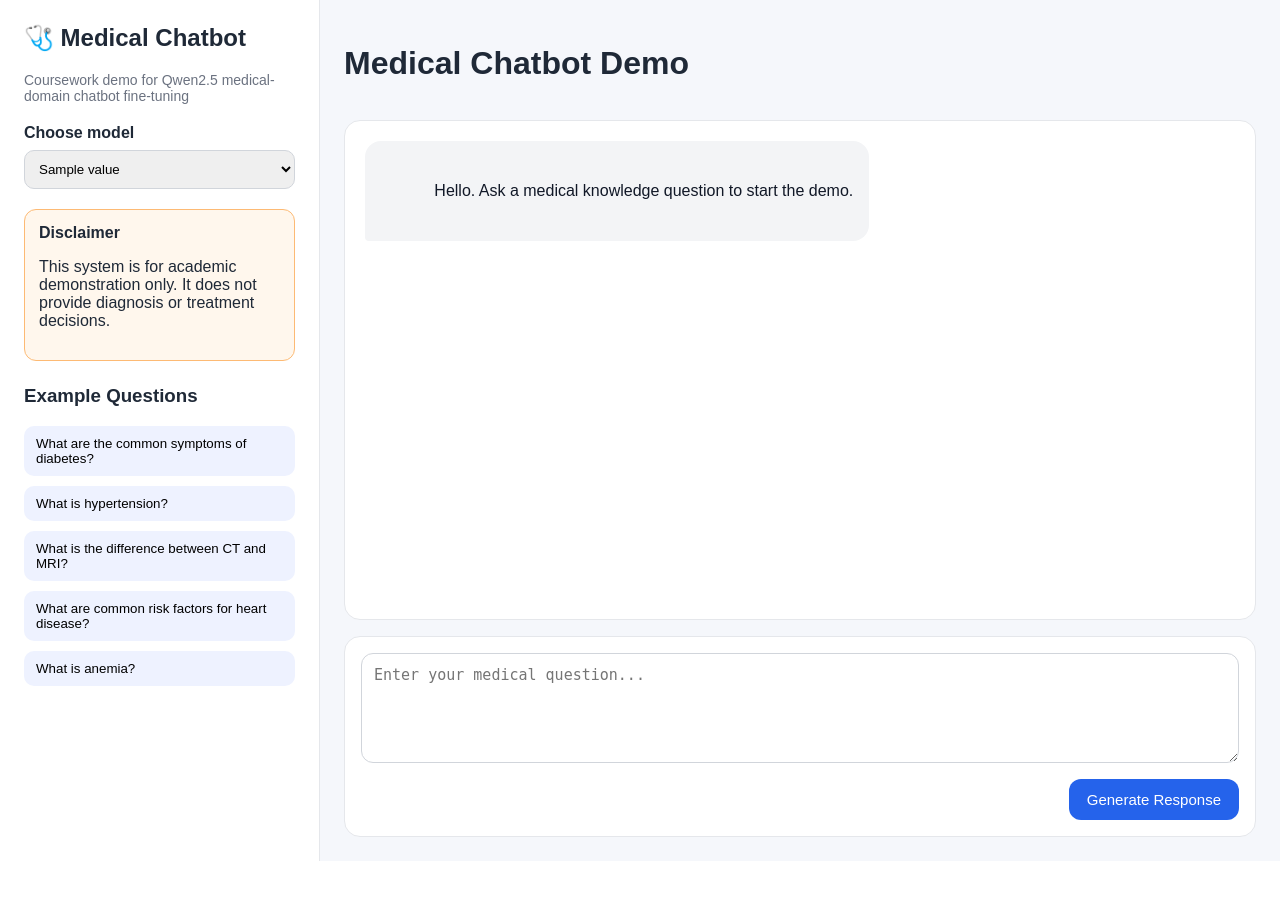
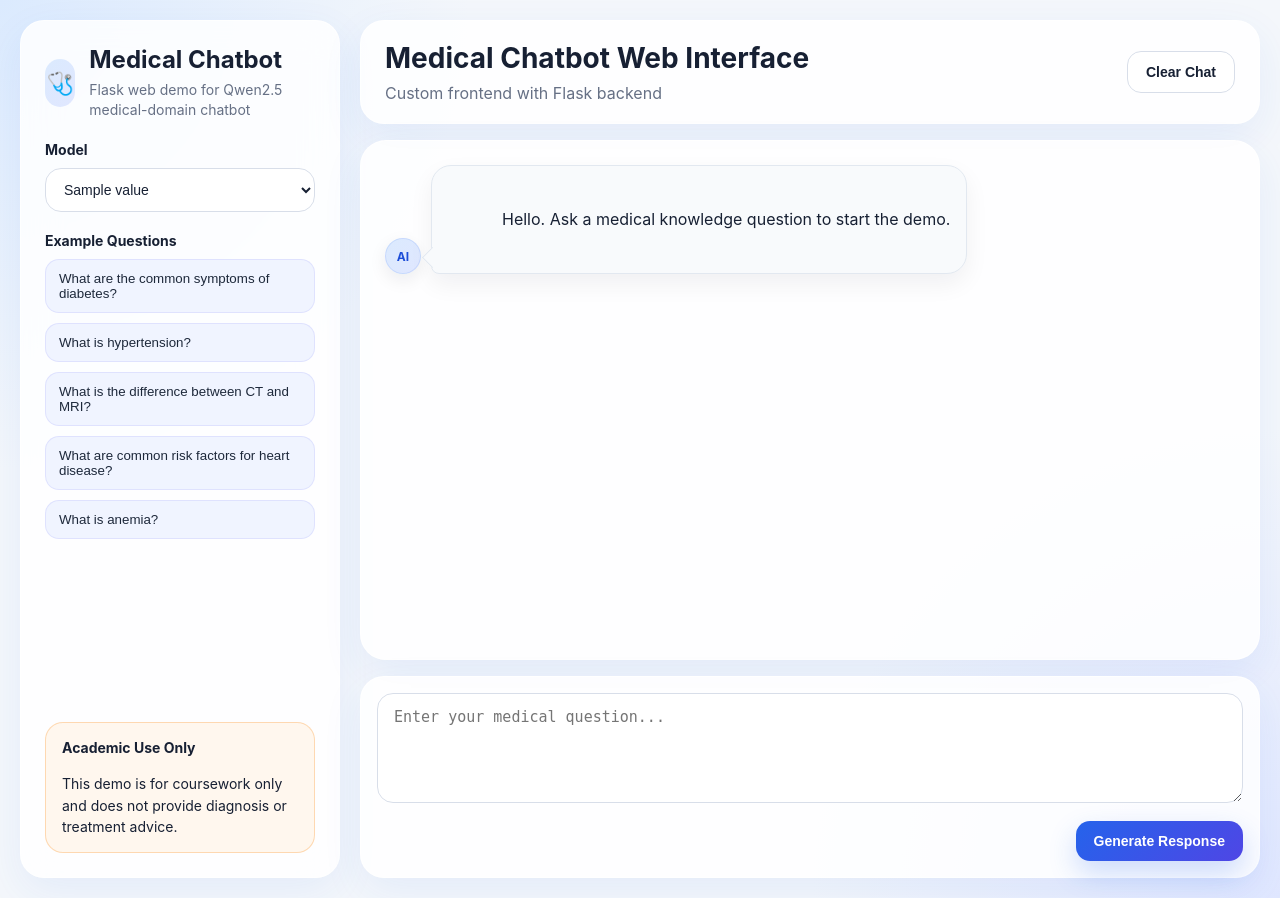
Before and after one commit to RAIN-CA/qwen2.5-medical-chatbot-ft, a Flask app: template webapp/templates/index.html in a window 1280 px wide. Before the commit the page ends 861 px from the top, so only its background shows below. Run offline with Flask 3, Linux system fonts and the light colour scheme; the template is opened without the code that fills it: most values are stand-ins (such as "Sample title", 1, 10 or a date in 2020).

Commit message:
Refine Flask web frontend UI and animations

```diff
--- a/webapp/static/app.js
+++ b/webapp/static/app.js
@@ -1,22 +1,68 @@
 const chatBox = document.getElementById("chatBox");
 const queryInput = document.getElementById("queryInput");
 const sendBtn = document.getElementById("sendBtn");
+const clearBtn = document.getElementById("clearBtn");
 const modelSelect = document.getElementById("modelSelect");
 const exampleButtons = document.querySelectorAll(".example-btn");
 
-function appendMessage(role, text) {
+function scrollToBottom() {
+  chatBox.scrollTop = chatBox.scrollHeight;
+}
+
+function escapeHtml(text) {
+  return text
+    .replace(/&/g, "&amp;")
+    .replace(/</g, "&lt;")
+    .replace(/>/g, "&gt;");
+}
+
+function createMessage(role, text = "") {
   const wrapper = document.createElement("div");
-  wrapper.className = `message ${role}`;
+  wrapper.className = `message ${role} bubble-in`;
+
+  const avatar = document.createElement("div");
+  avatar.className = `avatar ${role === "assistant" ? "assistant-avatar" : "user-avatar"}`;
+  avatar.textContent = role === "assistant" ? "AI" : "You";
 
   const bubble = document.createElement("div");
-  bubble.className = "bubble";
+  bubble.className = `bubble ${role === "assistant" ? "assistant-bubble" : "user-bubble"}`;
   bubble.textContent = text;
 
-  wrapper.appendChild(bubble);
+  if (role === "assistant") {
+    wrapper.appendChild(avatar);
+    wrapper.appendChild(bubble);
+  } else {
+    wrapper.appendChild(bubble);
+    wrapper.appendChild(avatar);
+  }
+
   chatBox.appendChild(wrapper);
-  chatBox.scrollTop = chatBox.scrollHeight;
+  scrollToBottom();
+  return bubble;
+}
 
-  return bubble;
+function typeText(element, text, speed = 7) {
+  return new Promise((resolve) => {
+    let index = 0;
+    element.innerHTML = `<span class="typing-cursor">▌</span>`;
+
+    function step() {
+      if (index < text.length) {
+        const current = escapeHtml(text.slice(0, index + 1)).replace(/\n/g, "<br>");
+        element.innerHTML = `${current}<span class="typing-cursor">▌</span>`;
+        index++;
+        scrollToBottom();
+        setTimeout(step, speed);
+      } else {
+        const finalText = escapeHtml(text).replace(/\n/g, "<br>");
+        element.innerHTML = finalText;
+        scrollToBottom();
+        resolve();
+      }
+    }
+
+    step();
+  });
 }
 
 async function sendMessage() {
@@ -25,10 +71,12 @@ async function sendMessage() {
 
   if (!query) return;
 
-  appendMessage("user", query);
+  sendBtn.disabled = true;
+
+  createMessage("user", query);
   queryInput.value = "";
 
-  const assistantBubble = appendMessage("assistant", "Generating response...");
+  const assistantBubble = createMessage("assistant", "Thinking...");
 
   try {
     const response = await fetch("/api/chat", {
@@ -46,15 +94,17 @@ async function sendMessage() {
 
     if (!response.ok) {
       assistantBubble.textContent = `Error: ${data.error || "Unknown error"}`;
+      sendBtn.disabled = false;
       return;
     }
 
-    assistantBubble.textContent = data.answer;
+    await typeText(assistantBubble, data.answer, 6);
   } catch (err) {
     assistantBubble.textContent = `Request failed: ${err.message}`;
   }
 
-  chatBox.scrollTop = chatBox.scrollHeight;
+  sendBtn.disabled = false;
+  scrollToBottom();
 }
 
 sendBtn.addEventListener("click", sendMessage);
@@ -66,9 +116,25 @@ queryInput.addEventListener("keydown", function (e) {
   }
 });
 
+clearBtn.addEventListener("click", () => {
+  chatBox.innerHTML = `
+    <div class="message assistant bubble-in">
+      <div class="avatar assistant-avatar">AI</div>
+      <div class="bubble assistant-bubble">
+        Hello. Ask a medical knowledge question to start the demo.
+      </div>
+    </div>
+  `;
+  queryInput.focus();
+});
+
 exampleButtons.forEach((btn) => {
   btn.addEventListener("click", () => {
     queryInput.value = btn.textContent.trim();
     queryInput.focus();
   });
 });
+
+window.addEventListener("load", () => {
+  scrollToBottom();
+});
--- a/webapp/static/style.css
+++ b/webapp/static/style.css
@@ -1,100 +1,246 @@
+:root {
+  --bg: #f4f7fb;
+  --bg-grad-1: #dbeafe;
+  --bg-grad-2: #e0e7ff;
+  --panel: rgba(255, 255, 255, 0.84);
+  --panel-border: rgba(255, 255, 255, 0.65);
+  --text: #172033;
+  --muted: #667085;
+  --primary: #2563eb;
+  --primary-2: #4f46e5;
+  --assistant-bg: #f8fafc;
+  --assistant-border: #e2e8f0;
+  --shadow: 0 14px 40px rgba(37, 99, 235, 0.08);
+}
+
 * {
   box-sizing: border-box;
 }
 
-body {
+html, body {
   margin: 0;
-  font-family: Arial, sans-serif;
-  background: #f5f7fb;
-  color: #1f2937;
+  min-height: 100%;
+  font-family: Inter, Arial, sans-serif;
+  color: var(--text);
+  background:
+    radial-gradient(circle at top left, var(--bg-grad-1), transparent 30%),
+    radial-gradient(circle at bottom right, var(--bg-grad-2), transparent 30%),
+    var(--bg);
 }
 
-.page {
+body {
+  overflow: hidden;
+}
+
+.app-shell {
+  min-height: 100vh;
   display: flex;
-  min-height: 100vh;
+  gap: 20px;
+  padding: 20px;
+}
+
+.panel {
+  background: var(--panel);
+  backdrop-filter: blur(18px);
+  -webkit-backdrop-filter: blur(18px);
+  border: 1px solid var(--panel-border);
+  box-shadow: var(--shadow);
 }
 
 .sidebar {
   width: 320px;
+  border-radius: 24px;
   padding: 24px;
-  background: #ffffff;
-  border-right: 1px solid #e5e7eb;
+  display: flex;
+  flex-direction: column;
+  gap: 20px;
 }
 
-.sidebar h2 {
-  margin-top: 0;
+.brand {
+  display: flex;
+  align-items: center;
+  gap: 14px;
 }
 
-.muted {
-  color: #6b7280;
+.brand-icon {
+  width: 48px;
+  height: 48px;
+  border-radius: 16px;
+  display: flex;
+  align-items: center;
+  justify-content: center;
+  background: linear-gradient(135deg, #dbeafe, #e0e7ff);
+  font-size: 22px;
+}
+
+.brand h2 {
+  margin: 0;
+}
+
+.brand p {
+  margin: 6px 0 0 0;
+  color: var(--muted);
+  font-size: 14px;
+  line-height: 1.45;
+}
+
+.section label {
+  display: block;
+  margin-bottom: 10px;
+  font-size: 14px;
+  font-weight: 700;
+}
+
+select,
+textarea {
+  width: 100%;
+  border-radius: 16px;
+  border: 1px solid #d8dee9;
+  background: rgba(255, 255, 255, 0.92);
+  color: var(--text);
+  outline: none;
+  transition: box-shadow 0.18s ease, border-color 0.18s ease;
+}
+
+select {
+  padding: 12px 14px;
   font-size: 14px;
 }
 
-.sidebar label {
-  display: block;
-  margin-top: 20px;
-  margin-bottom: 8px;
-  font-weight: bold;
+textarea {
+  min-height: 110px;
+  resize: vertical;
+  padding: 14px 16px;
+  font-size: 15px;
 }
 
-.sidebar select {
-  width: 100%;
-  padding: 10px;
-  border-radius: 10px;
-  border: 1px solid #d1d5db;
+select:focus,
+textarea:focus {
+  border-color: #93c5fd;
+  box-shadow: 0 0 0 4px rgba(37, 99, 235, 0.12);
 }
 
-.notice {
-  margin-top: 20px;
-  padding: 14px;
-  border-radius: 12px;
-  background: #fff7ed;
-  border: 1px solid #fdba74;
-}
-
-.examples {
-  margin-top: 24px;
+.example-list {
+  display: flex;
+  flex-direction: column;
+  gap: 10px;
 }
 
 .example-btn {
-  width: 100%;
-  margin-bottom: 10px;
-  padding: 10px 12px;
-  border: none;
-  border-radius: 10px;
-  background: #eef2ff;
+  border: 1px solid rgba(99, 102, 241, 0.12);
+  background: rgba(238, 242, 255, 0.85);
+  color: #1e293b;
+  padding: 11px 13px;
+  border-radius: 14px;
+  text-align: left;
   cursor: pointer;
-  text-align: left;
+  transition: transform 0.16s ease, box-shadow 0.16s ease, background 0.16s ease;
 }
 
 .example-btn:hover {
-  background: #e0e7ff;
+  transform: translateY(-1px);
+  background: rgba(224, 231, 255, 0.95);
+  box-shadow: 0 8px 18px rgba(99, 102, 241, 0.12);
+}
+
+.disclaimer {
+  margin-top: auto;
+  padding: 14px 16px;
+  border-radius: 18px;
+  background: rgba(255, 247, 237, 0.9);
+  border: 1px solid rgba(253, 186, 116, 0.5);
+  font-size: 14px;
+  line-height: 1.55;
+}
+
+.disclaimer p {
+  margin-bottom: 0;
 }
 
 .main {
   flex: 1;
+  min-width: 0;
   display: flex;
   flex-direction: column;
-  padding: 24px;
+  gap: 16px;
 }
 
-.chat-header {
-  margin-bottom: 16px;
+.topbar {
+  border-radius: 24px;
+  padding: 20px 24px;
+  display: flex;
+  align-items: center;
+  justify-content: space-between;
 }
 
-.chat-box {
+.topbar h1 {
+  margin: 0;
+  font-size: 28px;
+}
+
+.topbar p {
+  margin: 8px 0 0 0;
+  color: var(--muted);
+}
+
+.ghost-btn,
+.primary-btn {
+  border: none;
+  border-radius: 14px;
+  padding: 12px 18px;
+  cursor: pointer;
+  font-size: 14px;
+  font-weight: 600;
+  transition: transform 0.16s ease, box-shadow 0.16s ease, opacity 0.16s ease;
+}
+
+.ghost-btn {
+  background: rgba(255, 255, 255, 0.88);
+  color: var(--text);
+  border: 1px solid #d8dee9;
+}
+
+.primary-btn {
+  background: linear-gradient(135deg, var(--primary), var(--primary-2));
+  color: white;
+  box-shadow: 0 12px 28px rgba(37, 99, 235, 0.22);
+}
+
+.ghost-btn:hover,
+.primary-btn:hover {
+  transform: translateY(-1px);
+}
+
+.primary-btn:disabled {
+  opacity: 0.65;
+  cursor: not-allowed;
+  transform: none;
+}
+
+.chat-area {
   flex: 1;
-  background: white;
-  border-radius: 16px;
-  padding: 20px;
-  border: 1px solid #e5e7eb;
+  min-height: 520px;
+  max-height: calc(100vh - 240px);
   overflow-y: auto;
-  min-height: 500px;
+  border-radius: 26px;
+  padding: 24px;
+  scroll-behavior: smooth;
+}
+
+.chat-area::-webkit-scrollbar {
+  width: 10px;
+}
+
+.chat-area::-webkit-scrollbar-thumb {
+  background: rgba(148, 163, 184, 0.35);
+  border-radius: 999px;
 }
 
 .message {
   display: flex;
-  margin-bottom: 16px;
+  gap: 10px;
+  align-items: flex-end;
+  margin-bottom: 18px;
 }
 
 .message.user {
@@ -105,60 +251,152 @@ body {
   justify-content: flex-start;
 }
 
-.bubble {
-  max-width: 75%;
-  padding: 14px 16px;
-  border-radius: 16px;
-  line-height: 1.5;
-  white-space: pre-wrap;
+.avatar {
+  width: 36px;
+  height: 36px;
+  flex-shrink: 0;
+  border-radius: 999px;
+  display: flex;
+  align-items: center;
+  justify-content: center;
+  font-size: 12px;
+  font-weight: 700;
+  box-shadow: 0 6px 18px rgba(15, 23, 42, 0.08);
 }
 
-.message.user .bubble {
-  background: #2563eb;
-  color: white;
-  border-bottom-right-radius: 4px;
+.assistant-avatar {
+  background: linear-gradient(135deg, #dbeafe, #e0e7ff);
+  color: #1d4ed8;
+  border: 1px solid rgba(37, 99, 235, 0.12);
 }
 
-.message.assistant .bubble {
-  background: #f3f4f6;
-  color: #111827;
-  border-bottom-left-radius: 4px;
+.user-avatar {
+  background: linear-gradient(135deg, var(--primary), var(--primary-2));
+  color: white;
 }
 
-.input-area {
-  margin-top: 16px;
-  background: white;
-  border: 1px solid #e5e7eb;
-  border-radius: 16px;
+.bubble {
+  max-width: min(76%, 860px);
+  padding: 14px 16px;
+  border-radius: 20px;
+  line-height: 1.65;
+  white-space: pre-wrap;
+  word-wrap: break-word;
+  box-shadow: 0 10px 24px rgba(15, 23, 42, 0.06);
+  position: relative;
+}
+
+.assistant-bubble {
+  background: var(--assistant-bg);
+  border: 1px solid var(--assistant-border);
+  border-bottom-left-radius: 8px;
+}
+
+.user-bubble {
+  background: linear-gradient(135deg, var(--primary), var(--primary-2));
+  color: white;
+  border-bottom-right-radius: 8px;
+}
+
+.assistant-bubble::before {
+  content: "";
+  position: absolute;
+  left: -7px;
+  bottom: 8px;
+  width: 14px;
+  height: 14px;
+  background: var(--assistant-bg);
+  border-left: 1px solid var(--assistant-border);
+  border-bottom: 1px solid var(--assistant-border);
+  transform: rotate(45deg);
+}
+
+.user-bubble::before {
+  content: "";
+  position: absolute;
+  right: -7px;
+  bottom: 8px;
+  width: 14px;
+  height: 14px;
+  background: #3b5bfa;
+  transform: rotate(45deg);
+}
+
+.composer {
+  border-radius: 24px;
   padding: 16px;
 }
 
-textarea {
-  width: 100%;
-  min-height: 110px;
-  resize: vertical;
-  padding: 12px;
-  border-radius: 12px;
-  border: 1px solid #d1d5db;
-  font-size: 15px;
-}
-
-.actions {
-  margin-top: 12px;
+.composer-actions {
+  margin-top: 14px;
   display: flex;
   justify-content: flex-end;
 }
 
-#sendBtn {
-  background: #2563eb;
-  color: white;
-  border: none;
-  padding: 12px 18px;
-  border-radius: 12px;
-  cursor: pointer;
-  font-size: 15px;
+.page-enter {
+  animation: pageFade 0.5s ease-out both;
 }
 
-#sendBtn:hover {
-  background: #1d4ed8;
+.enter-up {
+  opacity: 0;
+  transform: translateY(18px);
+  animation: enterUp 0.55s ease-out forwards;
 }
+
+.delay-1 { animation-delay: 0.04s; }
+.delay-2 { animation-delay: 0.12s; }
+.delay-3 { animation-delay: 0.2s; }
+
+.bubble-in {
+  animation: bubbleIn 0.28s ease-out both;
+}
+
+.typing-cursor {
+  display: inline-block;
+  margin-left: 2px;
+  animation: blink 0.9s infinite;
+}
+
+@keyframes pageFade {
+  from { opacity: 0; filter: blur(6px); }
+  to { opacity: 1; filter: blur(0); }
+}
+
+@keyframes enterUp {
+  from { opacity: 0; transform: translateY(18px); }
+  to { opacity: 1; transform: translateY(0); }
+}
+
+@keyframes bubbleIn {
+  from { opacity: 0; transform: translateY(8px) scale(0.985); }
+  to { opacity: 1; transform: translateY(0) scale(1); }
+}
+
+@keyframes blink {
+  0%, 49% { opacity: 1; }
+  50%, 100% { opacity: 0; }
+}
+
+@media (max-width: 1024px) {
+  body {
+    overflow: auto;
+  }
+
+  .app-shell {
+    flex-direction: column;
+    padding: 14px;
+  }
+
+  .sidebar {
+    width: 100%;
+  }
+
+  .chat-area {
+    max-height: none;
+    min-height: 420px;
+  }
+
+  .bubble {
+    max-width: 88%;
+  }
+}
--- a/webapp/templates/index.html
+++ b/webapp/templates/index.html
@@ -3,16 +3,22 @@
 <head>
   <meta charset="UTF-8">
   <meta name="viewport" content="width=device-width, initial-scale=1.0">
-  <title>Medical Chatbot Demo</title>
+  <title>Medical Chatbot Web Demo</title>
   <link rel="stylesheet" href="{{ url_for('static', filename='style.css') }}">
 </head>
-<body>
-  <div class="page">
-    <aside class="sidebar">
-      <h2>🩺 Medical Chatbot</h2>
-      <p class="muted">Coursework demo for Qwen2.5 medical-domain chatbot fine-tuning</p>
+<body class="page-enter">
+  <div class="app-shell">
+    <aside class="sidebar panel enter-up delay-1">
+      <div class="brand">
+        <div class="brand-icon">🩺</div>
+        <div>
+          <h2>Medical Chatbot</h2>
+          <p>Flask web demo for Qwen2.5 medical-domain chatbot</p>
+        </div>
+      </div>
 
-      <label for="modelSelect">Choose model</label>
+      <div class="section">
+        <label for="modelSelect">Model</label>
         <select id="modelSelect">
           {% for key, value in model_options.items() %}
             <option value="{{ key }}" {% if key == "ft_3b" %}selected{% endif %}>
@@ -20,41 +26,49 @@
             </option>
           {% endfor %}
         </select>
-
-      <div class="notice">
-        <strong>Disclaimer</strong>
-        <p>This system is for academic demonstration only. It does not provide diagnosis or treatment decisions.</p>
       </div>
 
-      <div class="examples">
-        <h3>Example Questions</h3>
+      <div class="section">
+        <label>Example Questions</label>
+        <div class="example-list">
           <button class="example-btn">What are the common symptoms of diabetes?</button>
           <button class="example-btn">What is hypertension?</button>
           <button class="example-btn">What is the difference between CT and MRI?</button>
           <button class="example-btn">What are common risk factors for heart disease?</button>
           <button class="example-btn">What is anemia?</button>
         </div>
+      </div>
+
+      <div class="disclaimer">
+        <strong>Academic Use Only</strong>
+        <p>This demo is for coursework only and does not provide diagnosis or treatment advice.</p>
+      </div>
     </aside>
 
-    <main class="main">
-      <div class="chat-header">
-        <h1>Medical Chatbot Demo</h1>
+    <main class="main enter-up delay-2">
+      <header class="topbar panel">
+        <div>
+          <h1>Medical Chatbot Web Interface</h1>
+          <p>Custom frontend with Flask backend</p>
         </div>
+        <button id="clearBtn" class="ghost-btn">Clear Chat</button>
+      </header>
 
-      <div id="chatBox" class="chat-box">
-        <div class="message assistant">
-          <div class="bubble">
+      <section id="chatBox" class="chat-area panel">
+        <div class="message assistant bubble-in">
+          <div class="avatar assistant-avatar">AI</div>
+          <div class="bubble assistant-bubble">
             Hello. Ask a medical knowledge question to start the demo.
           </div>
         </div>
+      </section>
+
+      <section class="composer panel enter-up delay-3">
+        <textarea id="queryInput" placeholder="Enter your medical question..."></textarea>
+        <div class="composer-actions">
+          <button id="sendBtn" class="primary-btn">Generate Response</button>
         </div>
-
-      <div class="input-area">
-        <textarea id="queryInput" placeholder="Enter your medical question..."></textarea>
-        <div class="actions">
-          <button id="sendBtn">Generate Response</button>
-        </div>
-      </div>
+      </section>
     </main>
   </div>
 
```
Lines whose indentation alone changed are shown as unchanged.
